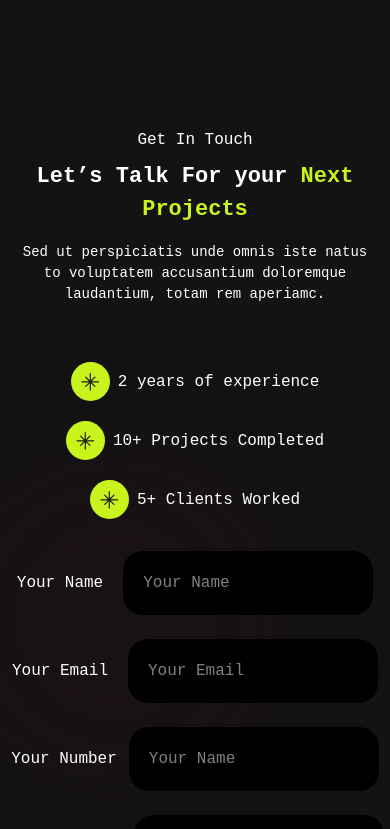
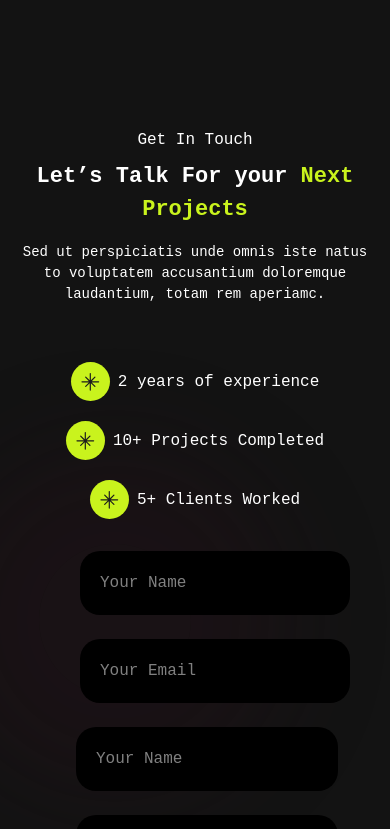
Before and after one commit to meheraj786/portfolio-with-react-tailwind, a React (Vite) app: page / in a window 390 px wide. Shown: the part 11171-12000 px from the top of the page. Built offline with nearby package versions, Linux system fonts and the light colour scheme.

Commit message:
responsvie issue fix

```diff
--- a/src/components/contact/Contact.jsx
+++ b/src/components/contact/Contact.jsx
@@ -87,22 +87,22 @@ laudantium, totam rem aperiamc.</p>
             <form className='' action="">
 <Flex className="flex-col md:flex-row">
   <div>
-    <label htmlFor="">Your Name</label>
-  <input type="text" className='placeholder:text-grey-200 md:w-[350px] ml-5 md:ml-0 my-3 p-5 rounded-[20px] bg-black' placeholder='Your Name' />
+    <label className='hidden md:inline-block' htmlFor="">Your Name</label>
+  <input type="text" className='placeholder:text-grey-200 md:w-[350px] w-full ml-5 md:ml-0 my-3 p-5 rounded-[20px] bg-black' placeholder='Your Name' />
   </div>
   <div>
-  <label htmlFor="">Your Email</label>
-  <input type="email" className='placeholder:text-grey-200 p-5 md:w-[350px] ml-5 md:ml-0 my-3 rounded-[20px] bg-black' placeholder='Your Email' />
+  <label className='hidden md:inline-block' htmlFor="">Your Email</label>
+  <input type="email" className='placeholder:text-grey-200 p-5 md:w-[350px] w-full ml-5 md:ml-0 my-3 rounded-[20px] bg-black' placeholder='Your Email' />
   </div>
 </Flex>
 <Flex className="md:flex-row flex-col">
   <div>
-    <label htmlFor="">Your Number</label>
-  <input type="number" className='placeholder:text-grey-200 md:w-[350px] ml-3 md:ml-0 my-3 p-5 rounded-[20px] bg-black' placeholder='Your Name' />
+    <label className='hidden md:inline-block' htmlFor="">Your Number</label>
+  <input type="number" className='placeholder:text-grey-200 md:w-[350px] ml-3 md:ml-0 my-3 p-5 w-full rounded-[20px] bg-black' placeholder='Your Name' />
   </div>
   <div>
-  <label htmlFor="">Your Subject</label>
-  <input type="text" className='placeholder:text-grey-200 p-5 md:w-[350px] ml-3 md:ml-0 my-3 rounded-[20px] bg-black' placeholder='Your Email' />
+  <label className='hidden md:inline-block' htmlFor="">Your Subject</label>
+  <input type="text" className='placeholder:text-grey-200 p-5 md:w-[350px] ml-3 w-full md:ml-0 my-3 rounded-[20px] bg-black' placeholder='Your Email' />
   </div>
 </Flex>
 <div className='text-center md:text-left'>
--- a/src/components/footer/Footer.jsx
+++ b/src/components/footer/Footer.jsx
@@ -58,7 +58,7 @@ const Footer = () => {
             <div data-aos="fade-up" className="mid">
               <h4 className="text-[24px] text-medium">Quick Links</h4>
               <ul>
-                <Flex className="gap-5 mt-3">
+                <Flex className="gap-5 flex-wrap justify-center mt-3">
                   {navItems.map((item, index) => (
                     <li
                       key={index}
@@ -127,7 +127,7 @@ const Footer = () => {
           </Container>
         </div>
       </div>
-      <div className="whatsapp p-[10px] md:p-[20px] md:text-[50px] text-[30px] bg-primary text-bg cursor-pointer hover:text-primary fixed left-[100px] md:left-[50px] md:bottom-[100px] bottom-[35px] hover:bg-transparent rounded-full hvoer:border-primary border border-primary opacity-80 hover:opacity-100">
+      <div className="whatsapp p-[10px] md:p-[20px] md:text-[50px] text-[30px] bg-primary text-bg cursor-pointer hover:text-primary fixed md:left-[100px] left-[50px] md:bottom-[100px] bottom-[35px] hover:bg-transparent rounded-full hvoer:border-primary border border-primary opacity-80 hover:opacity-100">
         <a
           href="https://api.whatsapp.com/send?phone=1989162543&text=I%20want%20to%20know%20about%20your%20products?"
           target="blank"
```
